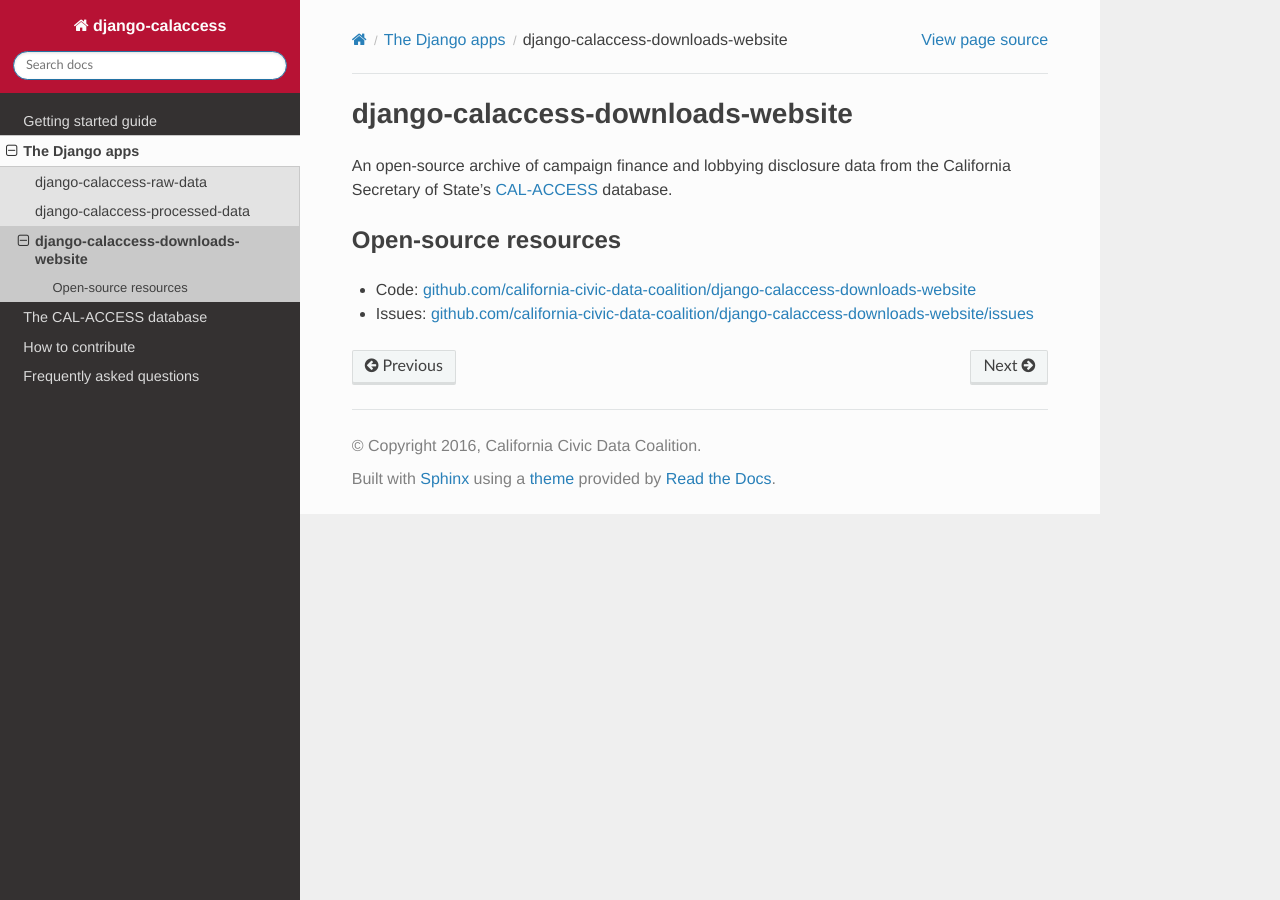
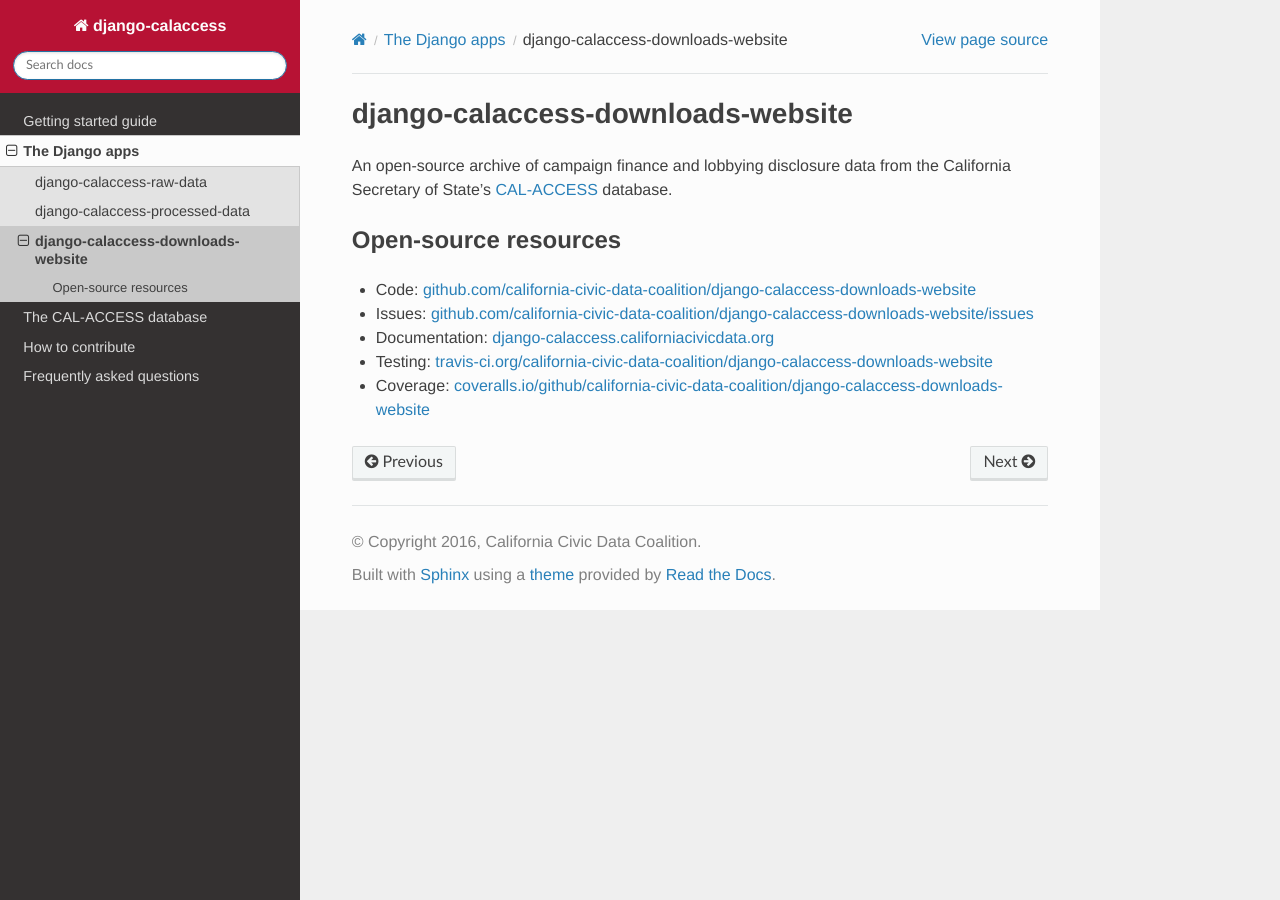
Before and after one commit to palewire/django-calaccess-technical-documentation, a Sphinx documentation site: the page built from docs/apps/calaccess_downloads_site.rst, in a window 1280 px wide. Built offline with Sphinx 7.4.7 and the Read the Docs theme 2.0.0, drawn with Linux system fonts in a browser that asks for light colours.

Commit message:
Update downloads-website resources

```diff
--- a/docs/apps/calaccess_downloads_site.rst
+++ b/docs/apps/calaccess_downloads_site.rst
@@ -9,3 +9,6 @@ Open-source resources
 
 * Code: `github.com/california-civic-data-coalition/django-calaccess-downloads-website <https://github.com/california-civic-data-coalition/django-calaccess-downloads-website>`_
 * Issues: `github.com/california-civic-data-coalition/django-calaccess-downloads-website/issues <https://github.com/california-civic-data-coalition/django-calaccess-downloads-website/issues>`_
+* Documentation: `django-calaccess.californiacivicdata.org <http://django-calaccess.californiacivicdata.org>`_
+* Testing: `travis-ci.org/california-civic-data-coalition/django-calaccess-downloads-website <https://travis-ci.org/california-civic-data-coalition/django-calaccess-downloads-website>`_
+* Coverage: `coveralls.io/github/california-civic-data-coalition/django-calaccess-downloads-website <https://coveralls.io/github/california-civic-data-coalition/django-calaccess-downloads-website?branch=master>`_
```
